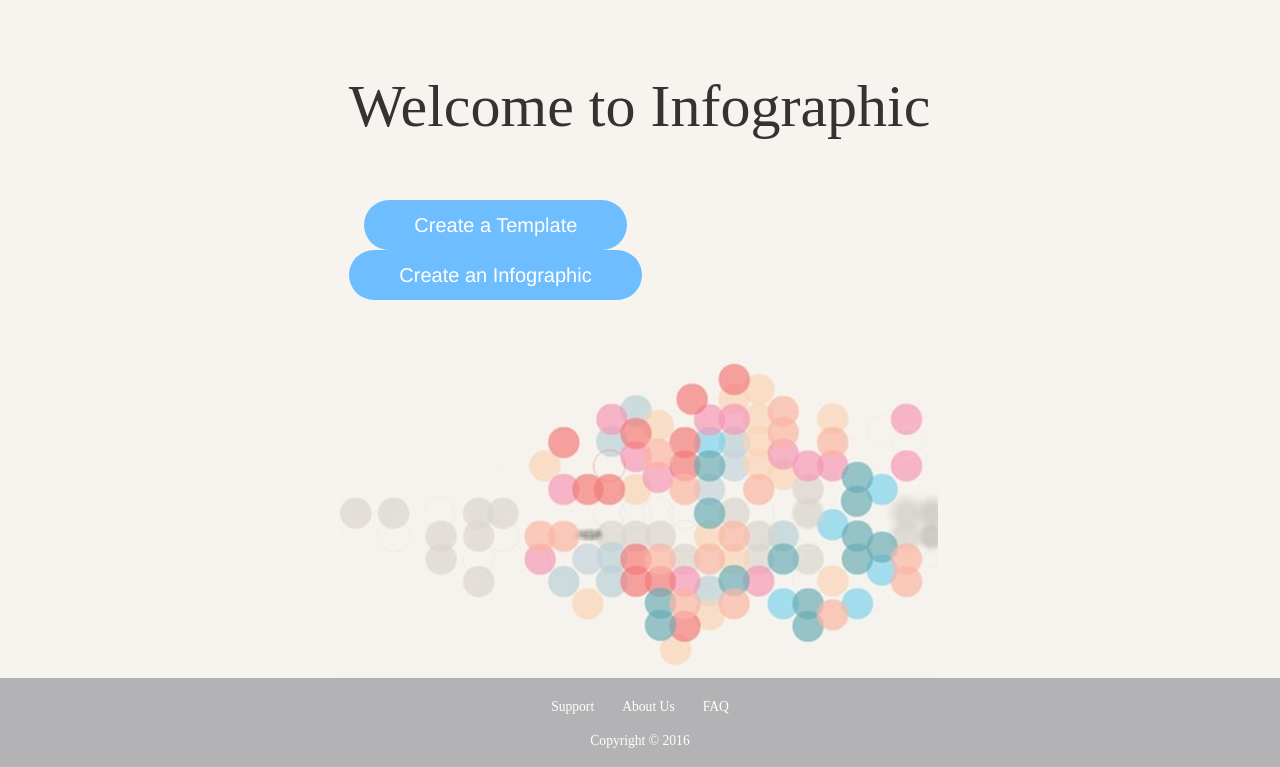
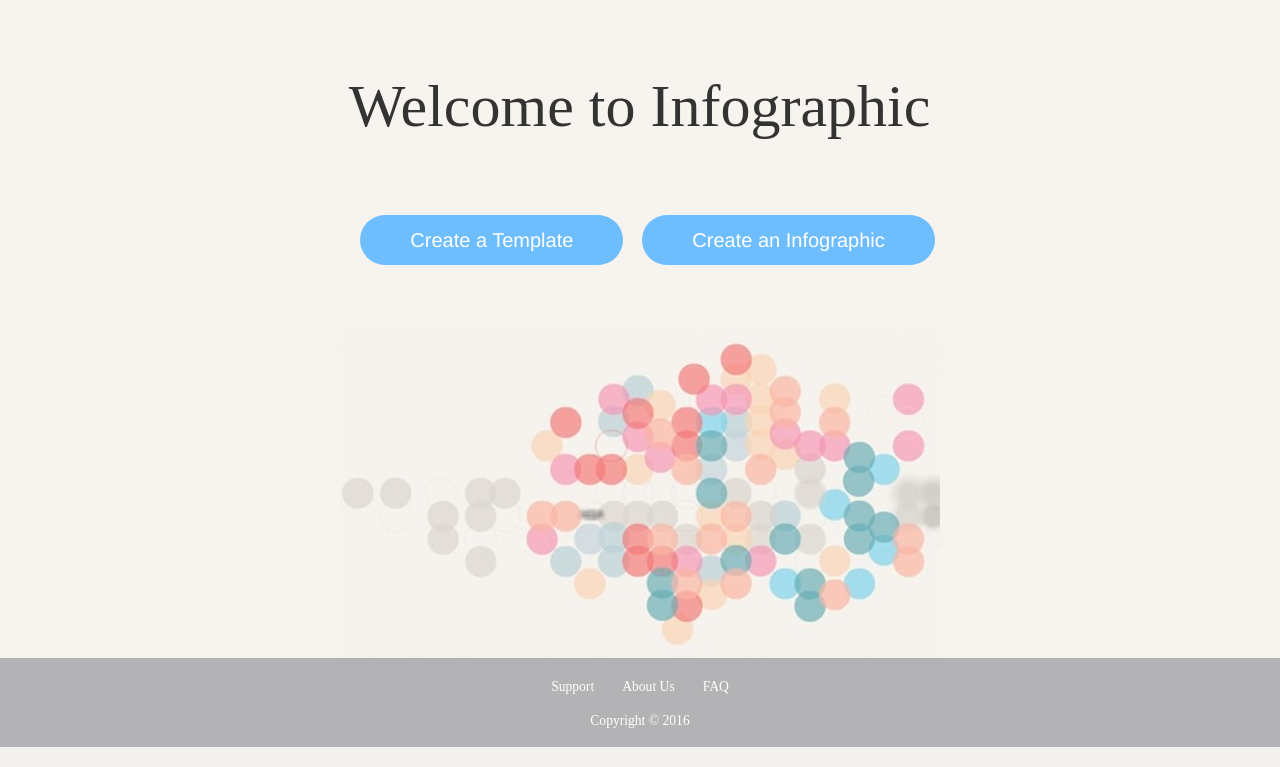
Before and after one commit to JiaoXue/Infographic, a Java web app: page /home in a window 1280 px wide. Shown: the part 139-906 px from the top of the page. Run offline with Spring Boot 4, a stand-in JSP engine, Linux system fonts and the light colour scheme; the project's own start-up code is not run, and a stand-in starts its controllers and pages; some libraries are stand-ins or nearby versions.

Commit message:
fix the align="center" problem

```diff
--- a/src/main/webapp/WEB-INF/view/home.jsp
+++ b/src/main/webapp/WEB-INF/view/home.jsp
@@ -70,11 +70,11 @@ String basePath = request.getScheme()+"://"+request.getServerName()+":"+request.
 		<div class = "welcome">
 			Welcome to Infographic
 		</div>
-		<div style="width:51%; margin: 50px auto;">
-			<a href="#" style="margin:0px 15px;" class=" button button-action button-pill button-large">Create a Template</a>
+		<div style="margin: 50px auto;" align="center">
+			<a href="#" style="margin:15px 15px;" class=" button button-action button-pill button-large">Create a Template</a>
 			<a href="#" class=" button button-action button-pill button-large">Create an Infographic</a>
 		</div>
-		<div style="width:53%; margin:auto;">
+		<div style="width:100%; margin:auto;" align="center">
 			<img src="<%=path %>/resources/indexCss/back.jpg" alt=""/>
 		</div>
 	</div>
```
